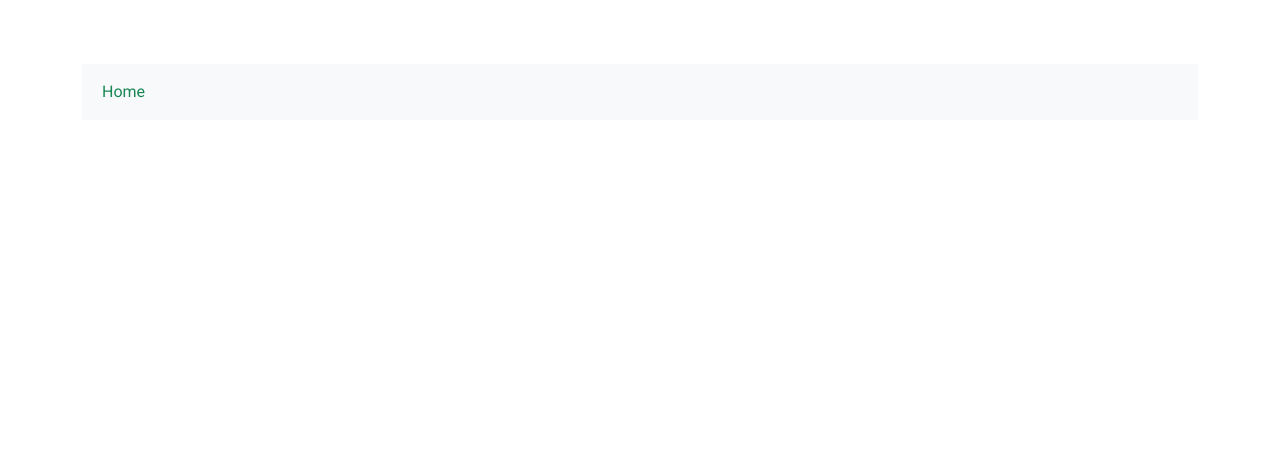
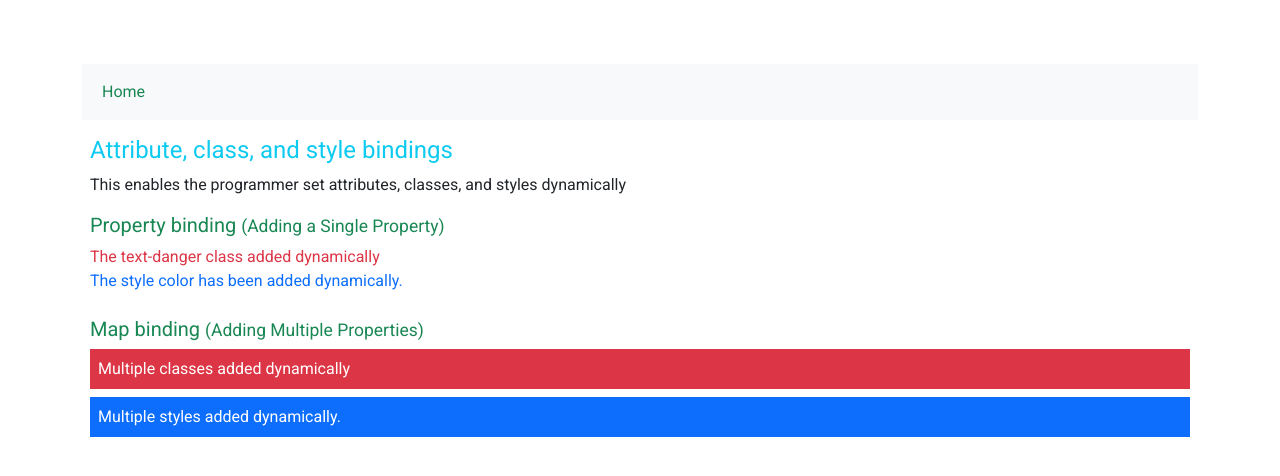
Before and after one commit to SagallaBrian/angular1, an Angular app: page /tut5 in a window 1280 px wide. Before the commit this address led to /. Shown: the top 476 px of the page. Built offline with nearby package versions, Linux system fonts and the light colour scheme.

Commit message:
Style and Class Binding

```diff
--- a/src/app/app-routing.module.ts
+++ b/src/app/app-routing.module.ts
@@ -8,6 +8,7 @@ import { Comp3Component } from './comp3/comp3.component';
 import { Comp4Component } from './comp4/comp4.component';
 import { Comp4aComponent } from './comp4a/comp4a.component';
 import { Comp4bComponent } from './comp4b/comp4b.component';
+import { Comp5Component } from './comp5/comp5.component';
 import { HomeComponent } from './home/home.component';
 
 const routes: Routes = [
@@ -18,6 +19,7 @@ const routes: Routes = [
   {path:'tut4', component: Comp4Component},
   {path:'tut4a', component: Comp4aComponent},
   {path:'tut4b', component: Comp4bComponent},
+  {path:'tut5', component: Comp5Component}
 ];
 
 @NgModule({
--- a/src/app/app.module.ts
+++ b/src/app/app.module.ts
@@ -19,6 +19,8 @@ import { Comp4Component } from './comp4/comp4.component';
 
 import { Comp4aModule } from './comp4a/comp4a.module';
 import { Comp4bModule } from './comp4b/comp4b.module';
+import { Comp5Component } from './comp5/comp5.component';
+import { Comp6Component } from './comp6/comp6.component';
 
 @NgModule({
   declarations: [
@@ -29,6 +31,8 @@ import { Comp4bModule } from './comp4b/comp4b.module';
     Comp3Component,
     NavbarComponent,
     Comp4Component,
+    Comp5Component,
+    Comp6Component,
     // Comp4aComponent,
     // Comp4bComponent
   ],
--- /dev/null
+++ b/src/app/comp5/comp5.component.html
@@ -0,0 +1,26 @@
+<div class="px-2">
+    <h4 class="fw-normal text-info">
+        Attribute, class, and style bindings
+    </h4>
+    <p>
+        This enables the programmer set
+        attributes, classes, and styles dynamically
+    </p>
+    <div>
+        <h5 class="fw-normal text-success">
+            Property binding
+            <span class="small">(Adding a Single Property)</span>
+        </h5>
+        <div [class.text-danger]="spanclas1">The text-danger class added dynamically </div>
+        <div [style.color]="colorvar" >The style color has been added dynamically. </div>
+    </div>
+
+    <div class="pt-4">
+        <h5 class="fw-normal text-success">
+            Map binding
+            <span class="small">(Adding Multiple Properties)</span>
+        </h5>
+        <div [class]="spanclas2"> Multiple classes added dynamically </div>
+        <div [style]="colorvar2" >Multiple styles  added dynamically. </div>
+    </div>
+</div>
--- /dev/null
+++ b/src/app/comp5/comp5.component.ts
@@ -0,0 +1,19 @@
+import { Component, OnInit } from '@angular/core';
+
+@Component({
+  selector: 'app-comp5',
+  templateUrl: './comp5.component.html',
+  styleUrls: ['./comp5.component.css']
+})
+export class Comp5Component implements OnInit {
+  spanclas1:boolean = true ;
+  colorvar:string = "#0d6efd";
+
+  spanclas2:string = "text-white bg-danger p-2 mb-2" ;
+  colorvar2:string = "background-color: #0d6efd; color: white; padding: 8px;";
+  constructor() { }
+
+  ngOnInit(): void {
+  }
+
+}
--- /dev/null
+++ b/src/app/comp6/comp6.component.html
@@ -0,0 +1,5 @@
+<div>
+    <h4 class="fw-normal">
+        Built-in Directives
+    </h4>
+</div>
--- /dev/null
+++ b/src/app/comp6/comp6.component.ts
@@ -0,0 +1,15 @@
+import { Component, OnInit } from '@angular/core';
+
+@Component({
+  selector: 'app-comp6',
+  templateUrl: './comp6.component.html',
+  styleUrls: ['./comp6.component.css']
+})
+export class Comp6Component implements OnInit {
+
+  constructor() { }
+
+  ngOnInit(): void {
+  }
+
+}
--- a/src/app/lessons.service.ts
+++ b/src/app/lessons.service.ts
@@ -9,6 +9,7 @@ export class LessonsService {
         { "lessonlink": "tut2", "lessondesc": "Introduction to Components" },
         { "lessonlink": "tut3", "lessondesc": "Services and dependency injections" },
         { "lessonlink": "tut4", "lessondesc": "Angular Forms" },
+        { "lessonlink": "tut5", "lessondesc": "Angular Attributes and Styling" },
     ];
 
     private listousers: { username: string, usremail: string, usrpass: string }[] = [
```
Also changed, not shown: src/app/comp5/comp5.component.css (added), src/app/comp6/comp6.component.css (added), 2 other files (tests, documents, lock files or other folders).
